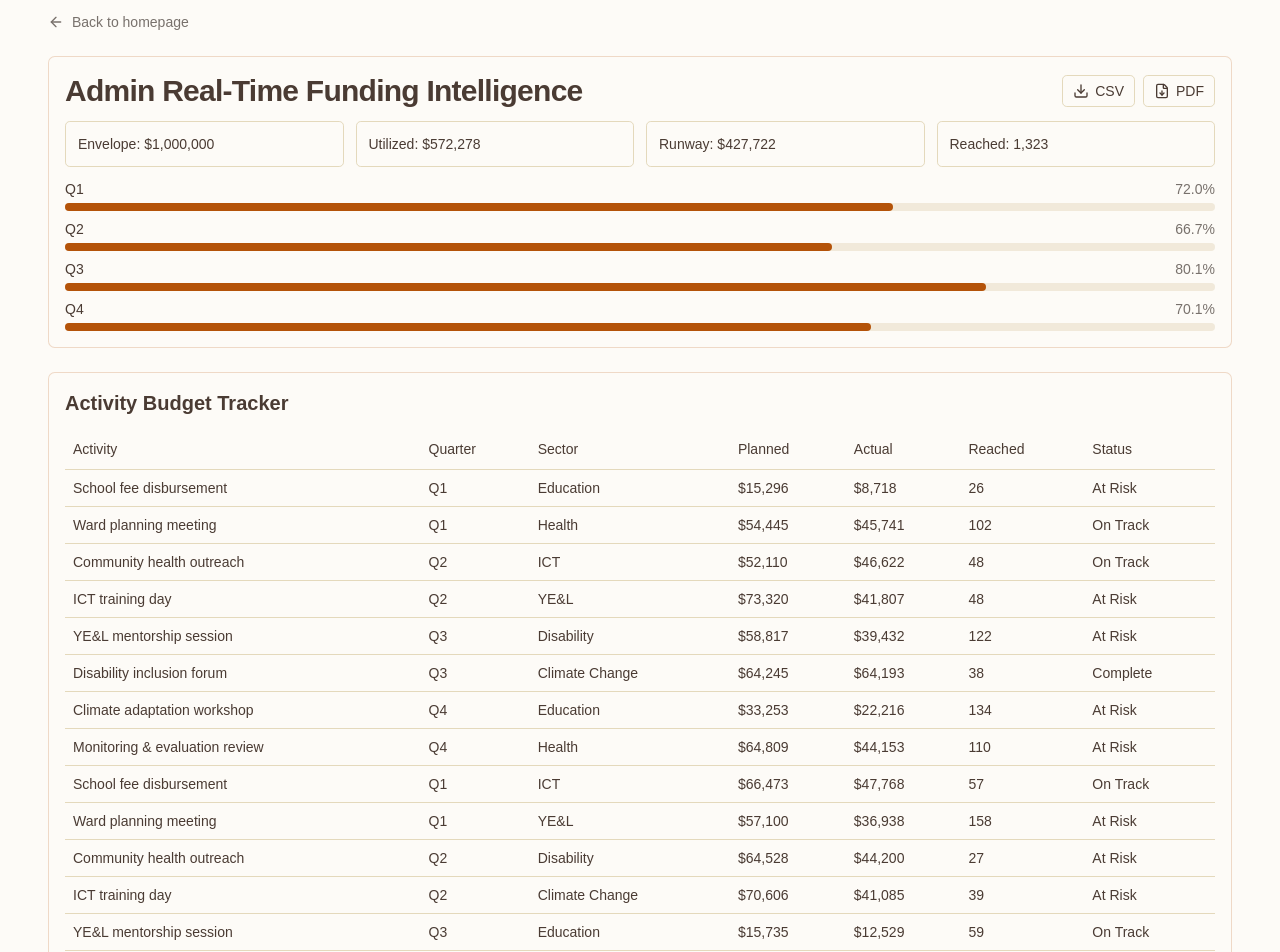
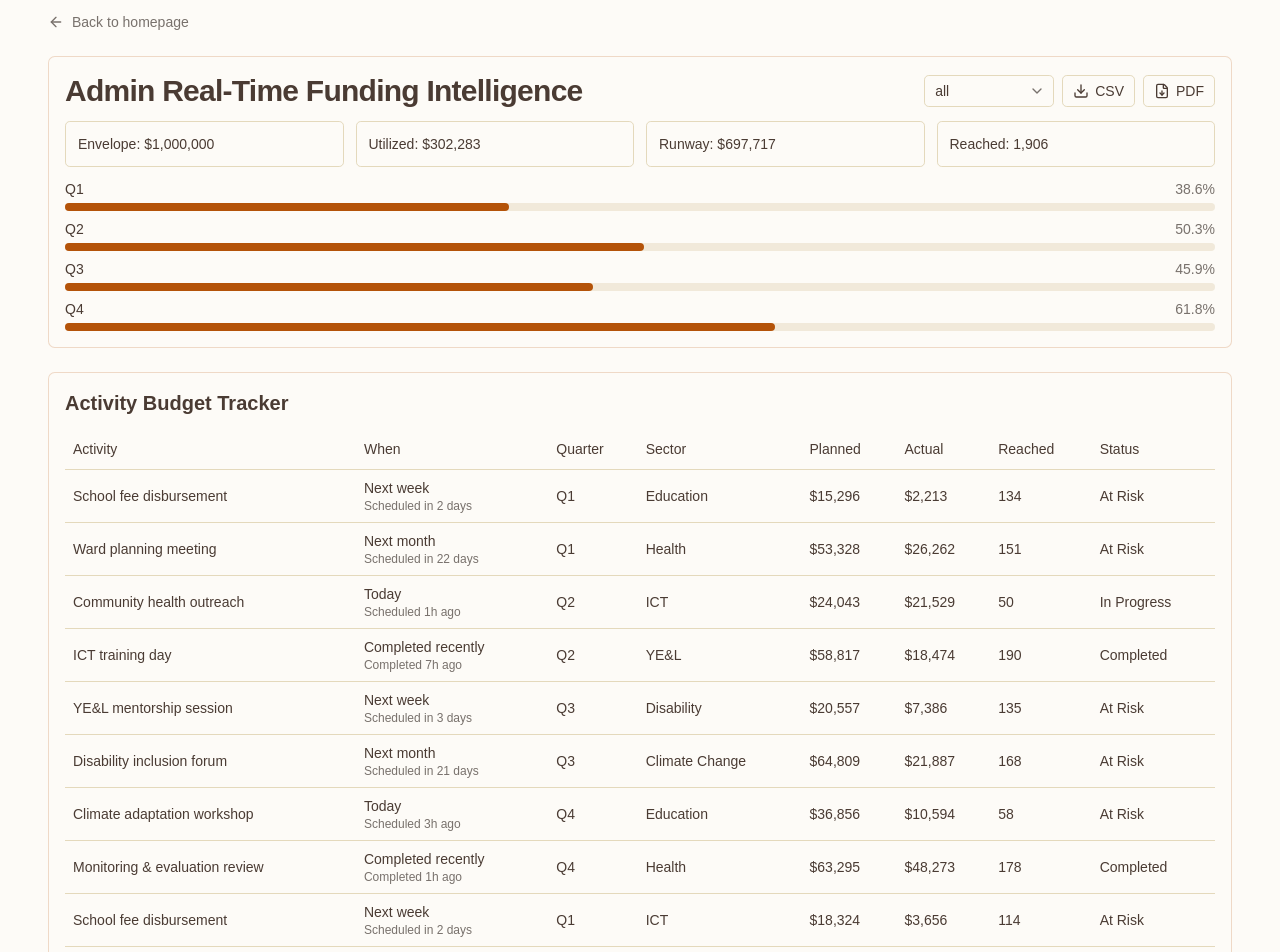
Before and after one commit to mesh029/africii, a Next.js app: page /admin-finance in a window 1280 px wide. Shown: the part 20-972 px from the top of the page. Built offline with nearby package versions, Linux system fonts and the light colour scheme.

Commit message:
Persist admin quarter selection in URL query params

```diff
--- a/app/admin-finance/page.tsx
+++ b/app/admin-finance/page.tsx
@@ -1,10 +1,12 @@
 "use client";
 
 import Link from "next/link";
-import { useMemo, useState } from "react";
+import { useEffect, useMemo, useState } from "react";
 import { ArrowLeft, Download, FileDown } from "lucide-react";
+import { usePathname, useRouter, useSearchParams } from "next/navigation";
 
 import { Button } from "@/components/ui/button";
+import { Select, SelectContent, SelectItem, SelectTrigger, SelectValue } from "@/components/ui/select";
 import { Table, TableBody, TableCell, TableHead, TableHeader, TableRow } from "@/components/ui/table";
 
 type Sector = "Education" | "Health" | "ICT" | "YE&L" | "Disability" | "Climate Change";
@@ -16,7 +18,10 @@ type Activity = {
   plannedUsd: number;
   actualUsd: number;
   reached: number;
-  status: "On Track" | "At Risk" | "Complete";
+  status: "Scheduled" | "In Progress" | "Completed" | "At Risk";
+  scheduleLabel: string;
+  scheduledAt: string;
+  completedAt?: string;
 };
 
 const TOTAL_FUNDING_USD = 1_000_000;
@@ -35,6 +40,7 @@ function randomBetween(rng: () => number, min: number, max: number) {
 
 function generateActivities(seed = 2026): Activity[] {
   const rng = seededRandom(seed);
+  const now = new Date();
   const titles = [
     "School fee disbursement",
     "Ward planning meeting",
@@ -50,7 +56,34 @@ function generateActivities(seed = 2026): Activity[] {
 
   return Array.from({ length: 16 }, (_, idx) => {
     const planned = randomBetween(rng, 14_000, 75_000);
-    const actual = randomBetween(rng, Math.round(planned * 0.55), planned);
+    const actual = randomBetween(rng, Math.round(planned * 0.1), Math.round(planned * 0.9));
+    const lifecycle = idx % 4; // deterministic split for demo
+    const scheduledAt = new Date(now);
+    let scheduleLabel = "Next month";
+    let status: Activity["status"] = "Scheduled";
+    let completedAt: string | undefined;
+
+    if (lifecycle === 0) {
+      scheduledAt.setDate(now.getDate() + randomBetween(rng, 2, 7));
+      scheduleLabel = "Next week";
+      status = "Scheduled";
+    } else if (lifecycle === 1) {
+      scheduledAt.setDate(now.getDate() + randomBetween(rng, 12, 28));
+      scheduleLabel = "Next month";
+      status = "Scheduled";
+    } else if (lifecycle === 2) {
+      scheduledAt.setHours(now.getHours() - randomBetween(rng, 1, 3));
+      scheduleLabel = "Today";
+      status = "In Progress";
+    } else {
+      scheduledAt.setDate(now.getDate() - randomBetween(rng, 1, 4));
+      scheduleLabel = "Completed recently";
+      status = "Completed";
+      const completedDate = new Date(now);
+      completedDate.setHours(now.getHours() - randomBetween(rng, 1, 8));
+      completedAt = completedDate.toISOString();
+    }
+
     return {
       id: `ACT-${String(idx + 1).padStart(3, "0")}`,
       quarter: quarters[idx % quarters.length],
@@ -59,9 +92,23 @@ function generateActivities(seed = 2026): Activity[] {
       plannedUsd: planned,
       actualUsd: actual,
       reached: randomBetween(rng, 20, 190),
-      status: actual >= planned * 0.9 ? "Complete" : actual >= planned * 0.7 ? "On Track" : "At Risk",
+      status,
+      scheduleLabel,
+      scheduledAt: scheduledAt.toISOString(),
+      completedAt,
     };
   });
+}
+
+function timeFromNow(value: string) {
+  const target = new Date(value).getTime();
+  const now = Date.now();
+  const diff = target - now;
+  const hours = Math.round(Math.abs(diff) / (1000 * 60 * 60));
+  if (diff > 0) {
+    return hours < 24 ? `in ${hours}h` : `in ${Math.round(hours / 24)} days`;
+  }
+  return hours < 24 ? `${hours}h ago` : `${Math.round(hours / 24)} days ago`;
 }
 
 function triggerDownload(content: string, filename: string, mimeType: string) {
@@ -77,11 +124,51 @@ function triggerDownload(content: string, filename: string, mimeType: string) {
 }
 
 export default function AdminFinancePage() {
-  const [activities] = useState<Activity[]>(() => generateActivities());
+  const [activities, setActivities] = useState<Activity[]>(() => generateActivities());
+  const router = useRouter();
+  const pathname = usePathname();
+  const searchParams = useSearchParams();
+  const queryQuarter = searchParams.get("quarter");
+  const selectedQuarter: "all" | "Q1" | "Q2" | "Q3" | "Q4" =
+    queryQuarter === "Q1" || queryQuarter === "Q2" || queryQuarter === "Q3" || queryQuarter === "Q4"
+      ? queryQuarter
+      : "all";
+
+  useEffect(() => {
+    const timer = window.setInterval(() => {
+      setActivities((previous) =>
+        previous.map((activity, idx) => {
+          if (activity.status === "Completed") return activity;
+          const increment = ((idx % 4) + 1) * 140;
+          const nextActual = Math.min(activity.plannedUsd, activity.actualUsd + increment);
+          const nextReached = activity.reached + Math.round(increment / 250);
+          const progressedToComplete = nextActual >= activity.plannedUsd;
+          const nextStatus: Activity["status"] =
+            progressedToComplete ? "Completed" : nextActual >= activity.plannedUsd * 0.7 ? "In Progress" : "At Risk";
+          return {
+            ...activity,
+            actualUsd: nextActual,
+            reached: nextReached,
+            status: nextStatus,
+            scheduleLabel: progressedToComplete ? "Completed recently" : activity.scheduleLabel,
+            completedAt: progressedToComplete ? new Date().toISOString() : activity.completedAt,
+          };
+        })
+      );
+    }, 5000);
+    return () => window.clearInterval(timer);
+  }, []);
+
+  const filteredActivities = useMemo(() => {
+    return selectedQuarter === "all"
+      ? activities
+      : activities.filter((activity) => activity.quarter === selectedQuarter);
+  }, [activities, selectedQuarter]);
+
   const summary = useMemo(() => {
-    const planned = activities.reduce((sum, item) => sum + item.plannedUsd, 0);
-    const actual = activities.reduce((sum, item) => sum + item.actualUsd, 0);
-    const reached = activities.reduce((sum, item) => sum + item.reached, 0);
+    const planned = filteredActivities.reduce((sum, item) => sum + item.plannedUsd, 0);
+    const actual = filteredActivities.reduce((sum, item) => sum + item.actualUsd, 0);
+    const reached = filteredActivities.reduce((sum, item) => sum + item.reached, 0);
     return {
       planned,
       actual,
@@ -89,7 +176,7 @@ export default function AdminFinancePage() {
       utilization: (actual / TOTAL_FUNDING_USD) * 100,
       runway: Math.max(TOTAL_FUNDING_USD - actual, 0),
     };
-  }, [activities]);
+  }, [filteredActivities]);
 
   const byQuarter = useMemo(() => {
     return (["Q1", "Q2", "Q3", "Q4"] as const).map((quarter) => {
@@ -110,13 +197,48 @@ export default function AdminFinancePage() {
       <section className="space-y-3 rounded-xl border border-primary/20 bg-background/70 p-4">
         <div className="flex flex-wrap items-center justify-between gap-2">
           <h1 className="text-3xl font-semibold tracking-tight">Admin Real-Time Funding Intelligence</h1>
-          <div className="flex gap-2">
+          <div className="flex flex-wrap items-center gap-2">
+            <Select
+              value={selectedQuarter}
+              onValueChange={(value) => {
+                const selected = value === "Q1" || value === "Q2" || value === "Q3" || value === "Q4" ? value : "all";
+                const params = new URLSearchParams(searchParams.toString());
+                if (selected === "all") {
+                  params.delete("quarter");
+                } else {
+                  params.set("quarter", selected);
+                }
+                const query = params.toString();
+                router.replace(query ? `${pathname}?${query}` : pathname);
+              }}
+            >
+              <SelectTrigger className="w-[130px]">
+                <SelectValue placeholder="Quarter" />
+              </SelectTrigger>
+              <SelectContent>
+                <SelectItem value="all">All</SelectItem>
+                <SelectItem value="Q1">Q1</SelectItem>
+                <SelectItem value="Q2">Q2</SelectItem>
+                <SelectItem value="Q3">Q3</SelectItem>
+                <SelectItem value="Q4">Q4</SelectItem>
+              </SelectContent>
+            </Select>
             <Button
               variant="outline"
               onClick={() => {
-                const header = "Activity,Quarter,Sector,Planned USD,Actual USD,Reached,Status";
-                const rows = activities.map((a) =>
-                  [a.title, a.quarter, a.sector, a.plannedUsd, a.actualUsd, a.reached, a.status].join(",")
+                const header = "Activity,Quarter,Sector,Planned USD,Actual USD,Reached,Status,Scheduled,Completed";
+                const rows = filteredActivities.map((a) =>
+                  [
+                    a.title,
+                    a.quarter,
+                    a.sector,
+                    a.plannedUsd,
+                    a.actualUsd,
+                    a.reached,
+                    a.status,
+                    a.scheduledAt,
+                    a.completedAt ?? "",
+                  ].join(",")
                 );
                 triggerDownload([header, ...rows].join("\n"), "admin-funding-report.csv", "text/csv");
               }}
@@ -166,6 +288,7 @@ export default function AdminFinancePage() {
           <TableHeader>
             <TableRow>
               <TableHead>Activity</TableHead>
+              <TableHead>When</TableHead>
               <TableHead>Quarter</TableHead>
               <TableHead>Sector</TableHead>
               <TableHead>Planned</TableHead>
@@ -175,9 +298,17 @@ export default function AdminFinancePage() {
             </TableRow>
           </TableHeader>
           <TableBody>
-            {activities.map((a) => (
+            {filteredActivities.map((a) => (
               <TableRow key={a.id}>
                 <TableCell>{a.title}</TableCell>
+                <TableCell>
+                  <p>{a.scheduleLabel}</p>
+                  <p className="text-xs text-muted-foreground">
+                    {a.status === "Completed" && a.completedAt
+                      ? `Completed ${timeFromNow(a.completedAt)}`
+                      : `Scheduled ${timeFromNow(a.scheduledAt)}`}
+                  </p>
+                </TableCell>
                 <TableCell>{a.quarter}</TableCell>
                 <TableCell>{a.sector}</TableCell>
                 <TableCell>${a.plannedUsd.toLocaleString()}</TableCell>
```
